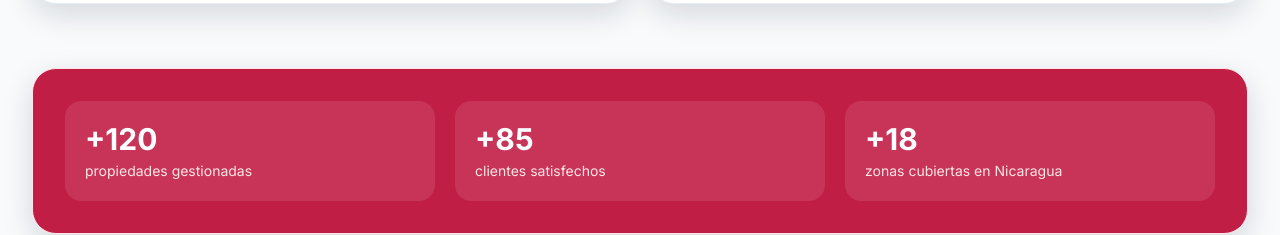
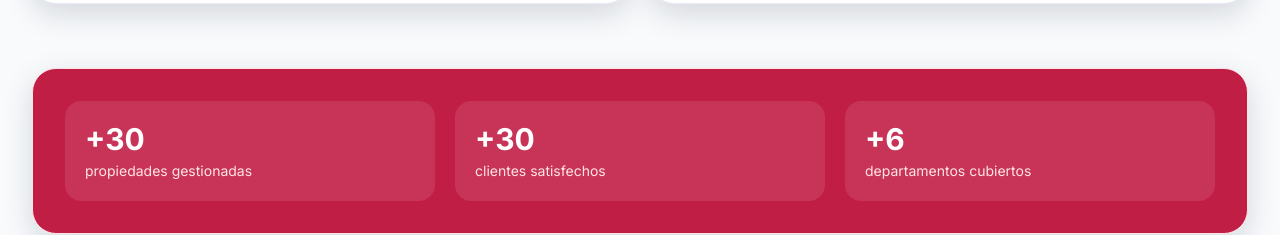
Before and after one commit to moneyfund/agente-norvingarcia, a React (Vite) app: page /sobre-mi in a window 1280 px wide. Shown: the part 1513-1748 px from the top of the page. Built offline with nearby package versions, Linux system fonts and the light colour scheme; no server answers; the database is empty.

Commit message:
Update About stats metrics values

```diff
--- a/src/pages/AboutPage.jsx
+++ b/src/pages/AboutPage.jsx
@@ -55,9 +55,9 @@ const valueProps = [
 ];
 
 const trustStats = [
-  { value: '+120', label: 'propiedades gestionadas' },
-  { value: '+85', label: 'clientes satisfechos' },
-  { value: '+18', label: 'zonas cubiertas en Nicaragua' },
+  { value: '+30', label: 'propiedades gestionadas' },
+  { value: '+30', label: 'clientes satisfechos' },
+  { value: '+6', label: 'departamentos cubiertos' },
 ];
 
 function AboutPage() {
```
